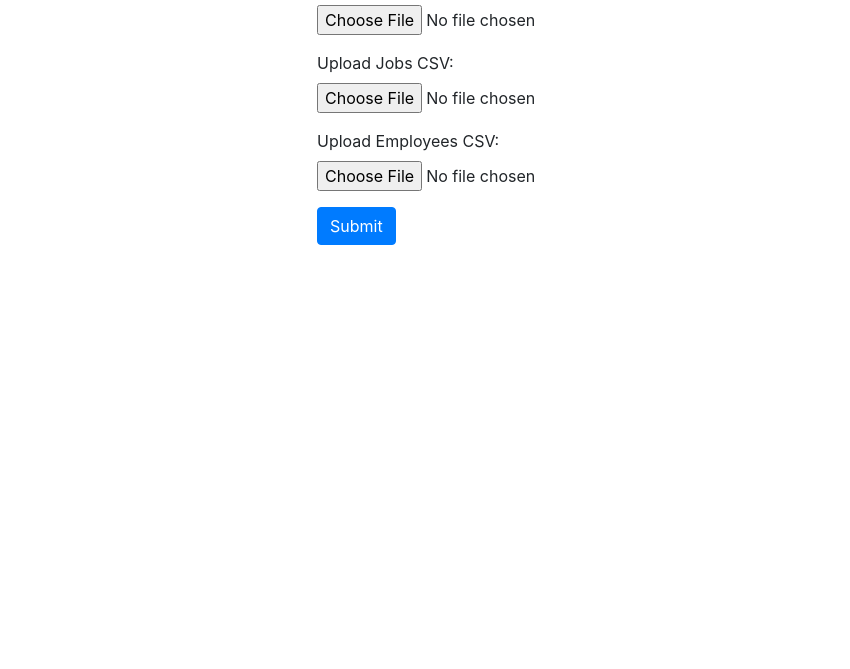
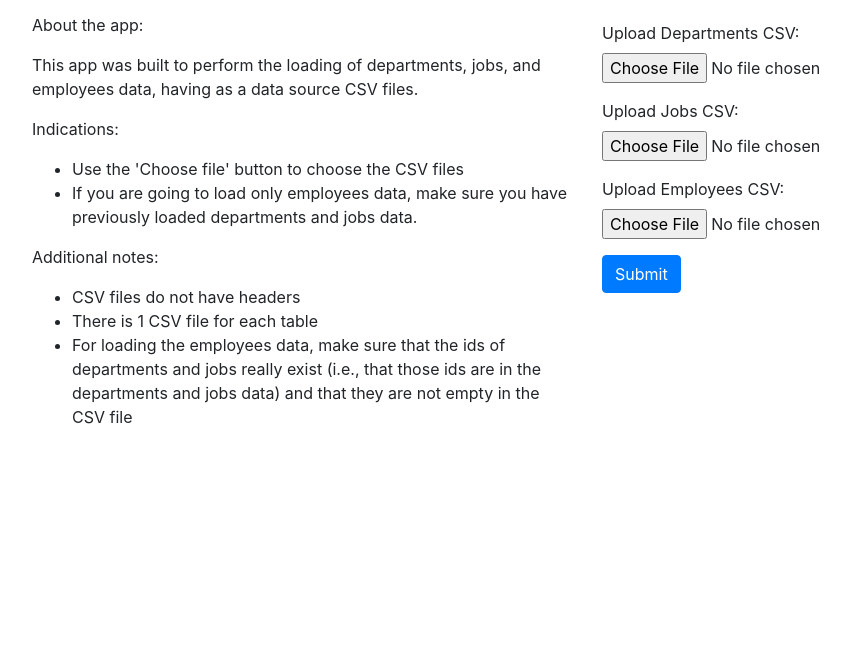
Before and after one commit to freddychpo/data-challenge-fcp, a website: page public/index.html in a window 1280 px wide. Shown: the part 131-800 px from the top of the page, without its empty margins (53-903 px from the left). Drawn offline with nearby package versions, Linux system fonts and the light colour scheme.

Commit message:
frontend adjustment & addind app indications

```diff
--- a/public/index.html
+++ b/public/index.html
@@ -11,7 +11,27 @@
     <div class="container">
         <div class="row justify-content-center">
             <div class="col-md-6">
-                <h1 class="mt-5">Upload CSV Files</h1>
+                <!-- Primera columna -->
+                <div>
+                    <h1 class="mt-5">Upload CSV Files</h1>
+                    <p>Please select the CSV files you want to upload.</p>
+                    <p>About the app:</p>
+                    <p>This app was built to perform the loading of departments, jobs, and employees data, having as a data source CSV files.</p>
+                    <p>Indications:</p>
+                    <ul>
+                        <li>Use the 'Choose file' button to choose the CSV files</li>
+                        <li>If you are going to load only employees data, make sure you have previously loaded departments and jobs data.</li>
+                    </ul>
+                    <p>Additional notes:</p>
+                    <ul>
+                        <li>CSV files do not have headers</li>
+                        <li>There is 1 CSV file for each table</li>
+                        <li>For loading the employees data, make sure that the ids of departments and jobs really exist (i.e., that those ids are in the departments and jobs data) and that they are not empty in the CSV file</li>
+                    </ul>
+                </div>
+            </div>
+            <div class="col-md-6 align-self-center">
+                <!-- Segunda columna -->
                 <form id="uploadForm" enctype="multipart/form-data">
                     <div class="form-group">
                         <label for="departmentFile">Upload Departments CSV:</label>
@@ -28,6 +48,7 @@
                     <button type="submit" class="btn btn-primary">Submit</button>
                 </form>
             </div>
+
         </div>
     </div>
 
```
